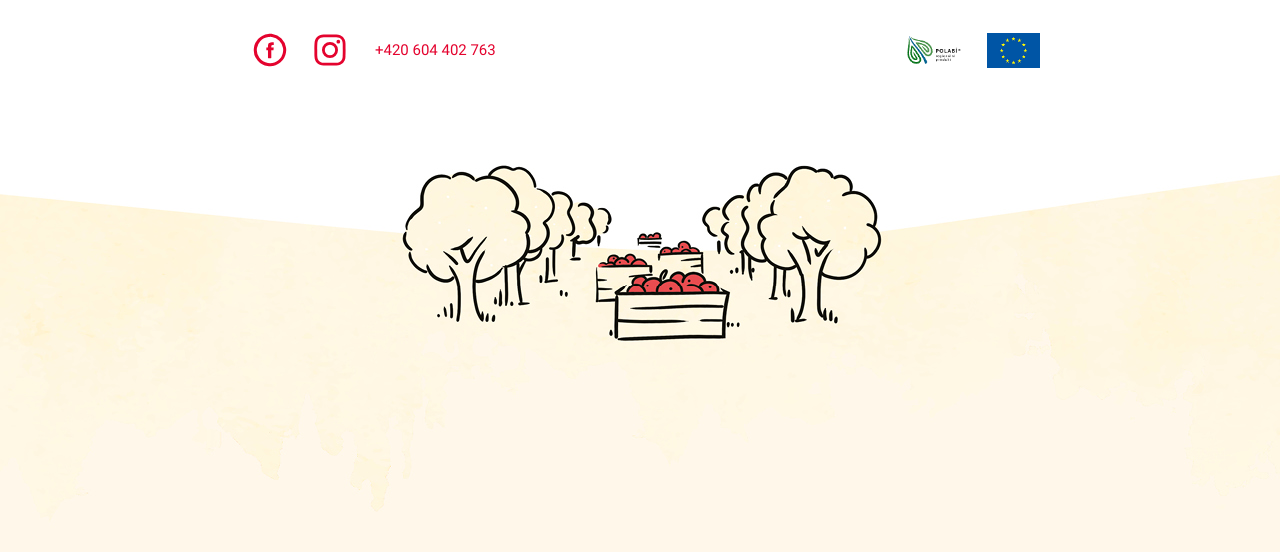
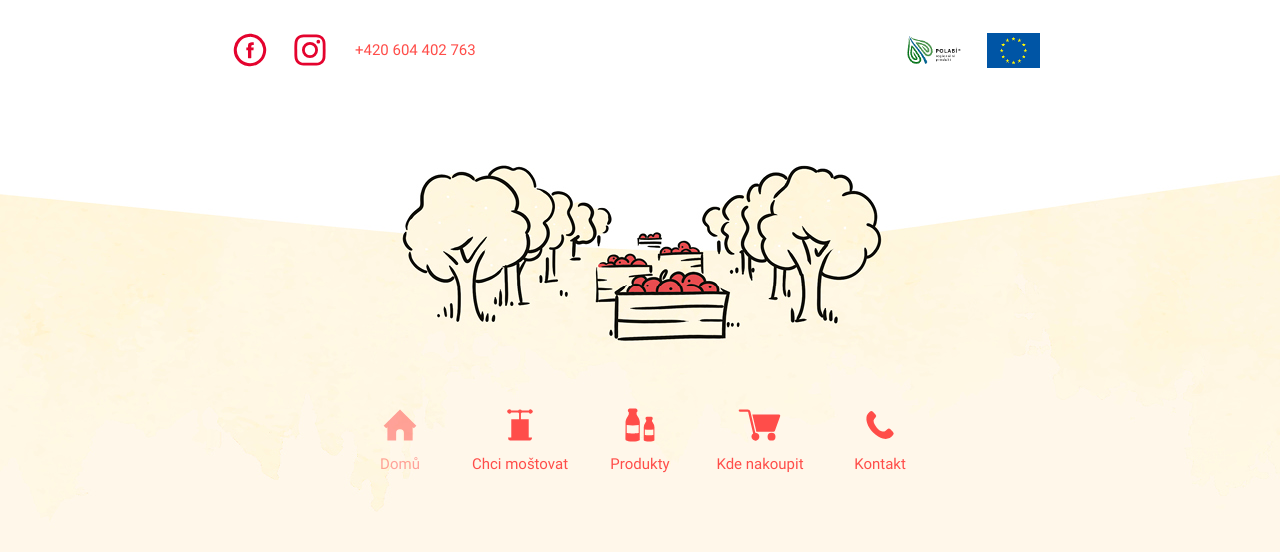
Before and after one commit to 1989TomE/cervenopececky-most-v2, a React app: page / in a window 1280 px wide. Shown: the top 552 px of the page. Built offline with nearby package versions, Linux system fonts and the light colour scheme.

Commit message:
Navigation

```diff
--- a/src/Routes.tsx
+++ b/src/Routes.tsx
@@ -2,14 +2,14 @@ import React from "react";
 import { BrowserRouter as Router, Switch, Route, Link } from "react-router-dom";
 import Landing from "./pages/Home/components/Landing";
 import Home from "./pages/Home/Home";
-import { Page } from "./pages/index";
+import { NavigationRoute } from "./pages/index";
 import NotFound from "./pages/NotFound/Notfound";
 
 const Routes = () => {
   return (
     <Router>
       <Switch>
-        <Route path={Page.Home} component={Home} />
+        <Route path={NavigationRoute.Home} component={Home} />
         <Route component={NotFound} />
       </Switch>
     </Router>
--- /dev/null
+++ b/src/components/Navigation/Navigation.tsx
@@ -0,0 +1,29 @@
+import { NavigationRoute, pages } from "@src/pages/index";
+import styled from "styled-components";
+import NavItem from "./components/NavItem";
+
+const Navigation = () => {
+  return (
+    <Nav>
+      <ul>
+        {pages.map((page) => {
+          const { route, icon, label } = page;
+
+          return <NavItem route={route} label={label} icon={icon} />;
+        })}
+      </ul>
+    </Nav>
+  );
+};
+
+export default Navigation;
+
+const Nav = styled.nav`
+  > ul {
+    margin-top: 275px;
+    display: flex;
+    justify-content: center;
+    padding: 2rem;
+    list-style-type: none;
+  }
+`;
--- /dev/null
+++ b/src/components/Navigation/components/NavItem.tsx
@@ -0,0 +1,43 @@
+import { PageProps } from "@src/pages/index";
+import styled from "styled-components";
+import NavLink from "./NavLink";
+
+const NavItem = ({ route, label, icon }: PageProps) => {
+  return (
+    <Wrapper>
+      <NavLink to={route}>
+        <img src={icon} />
+        <div>{label}</div>
+      </NavLink>
+    </Wrapper>
+  );
+};
+
+export default NavItem;
+
+const Wrapper = styled.li`
+  flex: 1;
+  min-width: 80px;
+  max-width: 120px;
+
+  a {
+    text-decoration: none;
+    display: flex;
+    flex-direction: column;
+    justify-content: space-between;
+    align-items: center;
+
+    > img {
+      height: 6rem;
+    }
+
+    > div {
+      color: ${(props) => props.theme.colors.redLight};
+      font-size: 15px;
+    }
+  }
+
+  .active {
+    opacity: 0.5;
+  }
+`;
--- /dev/null
+++ b/src/components/Navigation/components/NavLink.tsx
@@ -0,0 +1,7 @@
+import { NavLink as NavLinkDefault, NavLinkProps } from "react-router-dom";
+
+const NavLink = (props: NavLinkProps) => {
+  return <NavLinkDefault {...props} activeClassName="active" />;
+};
+
+export default NavLink;
--- a/src/components/PageContainer/PageContainer.tsx
+++ b/src/components/PageContainer/PageContainer.tsx
@@ -1,6 +1,7 @@
 import styled from "styled-components";
 import homeBackgroundImage from "@root/assets/webBackground.jpg";
 import PageTopPart from "@src/components/PageTopPart/PageTopPart";
+import Navigation from "@src/components/Navigation/Navigation";
 
 type Props = {
   children?: React.ReactNode;
@@ -9,8 +10,11 @@ type Props = {
 const PageContainer = ({ children }: Props) => {
   return (
     <Wrapper>
-      <PageTopPart />
-      {children}
+      <div>
+        <PageTopPart />
+        <Navigation />
+        <div> {children}</div>
+      </div>
     </Wrapper>
   );
 };
@@ -24,4 +28,9 @@ export const Wrapper = styled.div`
   background-repeat: no-repeat;
   background-position: center top;
   background-size: auto;
+
+  > div {
+    margin: 0 auto;
+    max-width: 800px;
+  }
 `;
--- a/src/components/PageTopPart/PageTopPart.tsx
+++ b/src/components/PageTopPart/PageTopPart.tsx
@@ -24,14 +24,12 @@ export default PageTopPart;
 
 const Wrapper = styled.div`
   height: 10rem;
-  margin: 0 auto;
-  max-width: 800px;
   display: flex;
   justify-content: space-between;
   align-items: center;
 
   > div {
-    color: ${(props) => props.theme.colors.redDark};
+    color: ${(props) => props.theme.colors.redLight};
     height: 6rem;
     justify-content: center;
     align-items: center;
@@ -42,7 +40,11 @@ const Wrapper = styled.div`
     height: 6rem;
   }
 
-  .facebook,
+  .facebook {
+    margin-left: -2rem; // compensation for svg padding
+    height: 6rem;
+  }
+
   .instagram {
     height: 6rem;
   }
--- a/src/pages/index.ts
+++ b/src/pages/index.ts
@@ -1,3 +1,35 @@
-export enum Page {
+import homoIcon from "@root/assets/home.svg";
+import fruitPress from "@root/assets/fruitPress.svg";
+import twoBottles from "@root/assets/twoBottles.svg";
+import shoppingCart from "@root/assets/shoppingCart.svg";
+import cellPhone from "@root/assets/cellPhone.svg";
+
+export enum NavigationRoute {
   Home = "/",
+  MakingAppleJuice = "/chci-mostovat",
+  Products = "/produkty",
+  WhereToBuy = "/kde-nakoupit",
+  Contact = "/kontakt",
 }
+
+export type PageProps = {
+  route: NavigationRoute;
+  label: string;
+  icon: React.ImgHTMLAttributes<HTMLImageElement>["src"];
+};
+
+export const pages: PageProps[] = [
+  { route: NavigationRoute.Home, label: "Domů", icon: homoIcon },
+  {
+    route: NavigationRoute.MakingAppleJuice,
+    label: "Chci moštovat",
+    icon: fruitPress,
+  },
+  { route: NavigationRoute.Products, label: "Produkty", icon: twoBottles },
+  {
+    route: NavigationRoute.WhereToBuy,
+    label: "Kde nakoupit",
+    icon: shoppingCart,
+  },
+  { route: NavigationRoute.Contact, label: "Kontakt", icon: cellPhone },
+];
```
Also changed, not shown: src/components/Navigation/components/Image.tsx (added, +10 -0 lines), src/components/Navigation/components/Label.tsx (added, +16 -0 lines).
